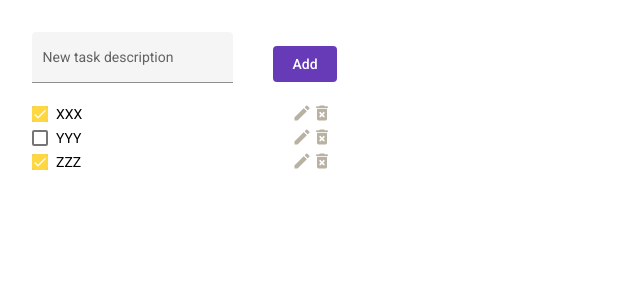
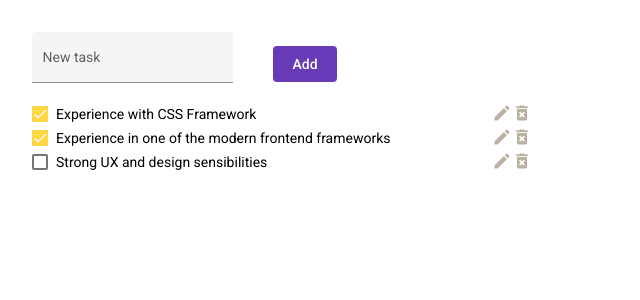
Before and after one commit to chiayaya/todolist, an Angular app: page / in a window 1280 px wide. Shown: the top 300 px of the page, without its empty margins (0-640 px from the left). Built offline with nearby package versions, Linux system fonts and the light colour scheme.

Commit message:
Enhence UI/UX.

```diff
--- a/src/app/todolist/todolist.component.html
+++ b/src/app/todolist/todolist.component.html
@@ -1,8 +1,8 @@
 <div class="task-creation-area">
   <mat-form-field appearance="fill">
-    <mat-label>New task description</mat-label>
-    <input matInput type="text" [(ngModel)]="value" class="__input">
-    <button *ngIf="value" matSuffix mat-icon-button aria-label="Clear" (click)="value=''">
+    <mat-label>New task</mat-label>
+    <input matInput type="text" [(ngModel)]="newTask" class="__input">
+    <button *ngIf="newTask" matSuffix mat-icon-button aria-label="Clear" (click)="newTask=''">
       <mat-icon>close</mat-icon>
     </button>
   </mat-form-field>
--- a/src/app/todolist/todolist.component.scss
+++ b/src/app/todolist/todolist.component.scss
@@ -8,7 +8,10 @@
 .row {
     display: flex;
     justify-content: space-between;
-    max-width: 300px;
+    max-width: 500px;
+    input {
+        width: 420px;
+    }
     &:hover {
         background-color: #eeeeee;
     }
--- a/src/app/todolist/todolist.component.ts
+++ b/src/app/todolist/todolist.component.ts
@@ -8,11 +8,11 @@ import { FormBuilder } from '@angular/forms';
 })
 export class TodolistComponent implements OnInit {
 
-  value = '';
+  newTask = '';
   taskList = [
-    {complete: true, description:'XXX'},
-    {complete: false, description:'YYY'},
-    {complete: true, description:'ZZZ'}
+    {complete: true, description:'Experience with CSS Framework'},
+    {complete: true, description:'Experience in one of the modern frontend frameworks'},
+    {complete: false, description:'Strong UX and design sensibilities'}
   ]
   editingIndex: number | null = null;
   editingDescription: string = '';
@@ -26,9 +26,11 @@ export class TodolistComponent implements OnInit {
 
   addTask() {
     const newtask = {
-      complete: false, description:this.value
+      complete: false,
+      description: this.newTask,
     };
-    this.taskList.push(newtask)
+    this.taskList.push(newtask);
+    this.newTask = '';
   }
 
   editTask(i: number) {
```
